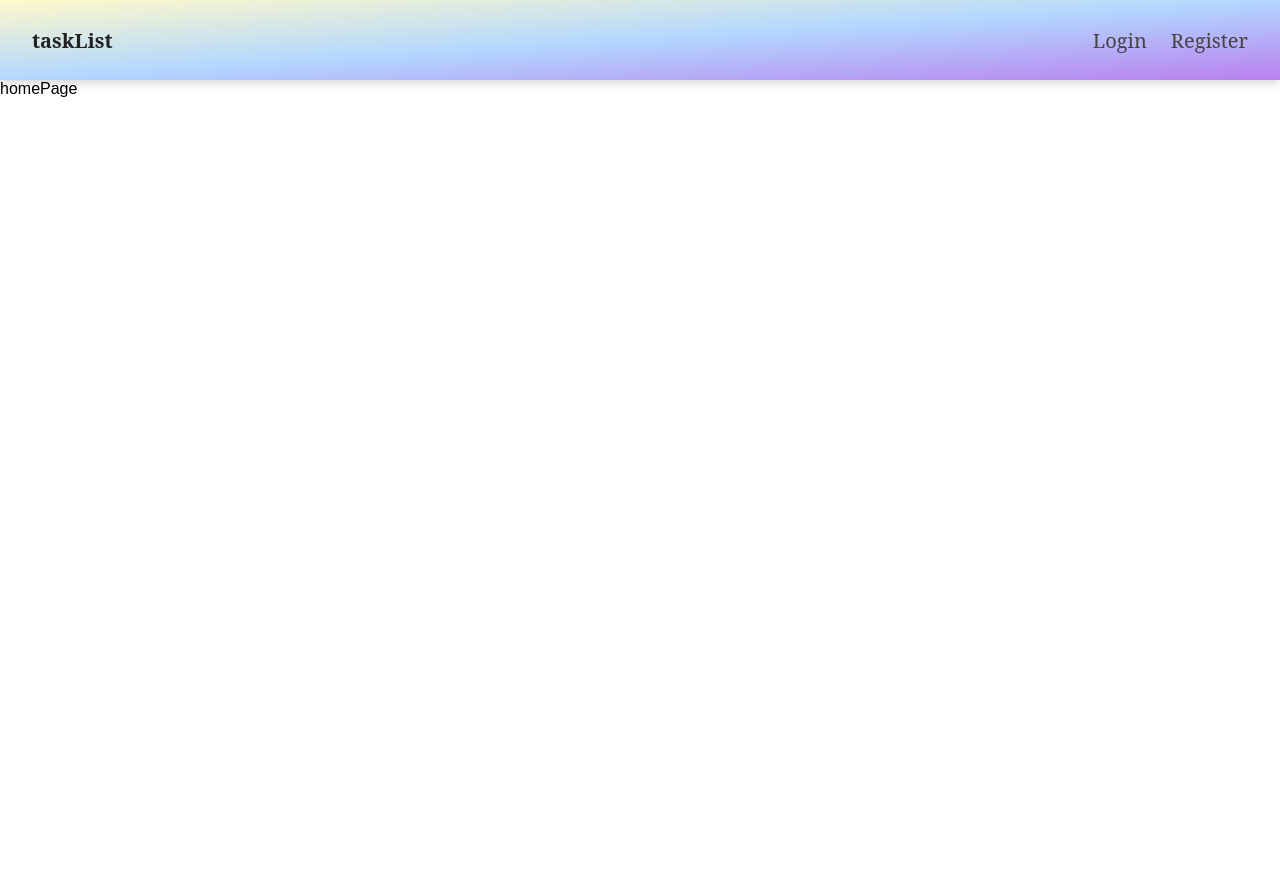
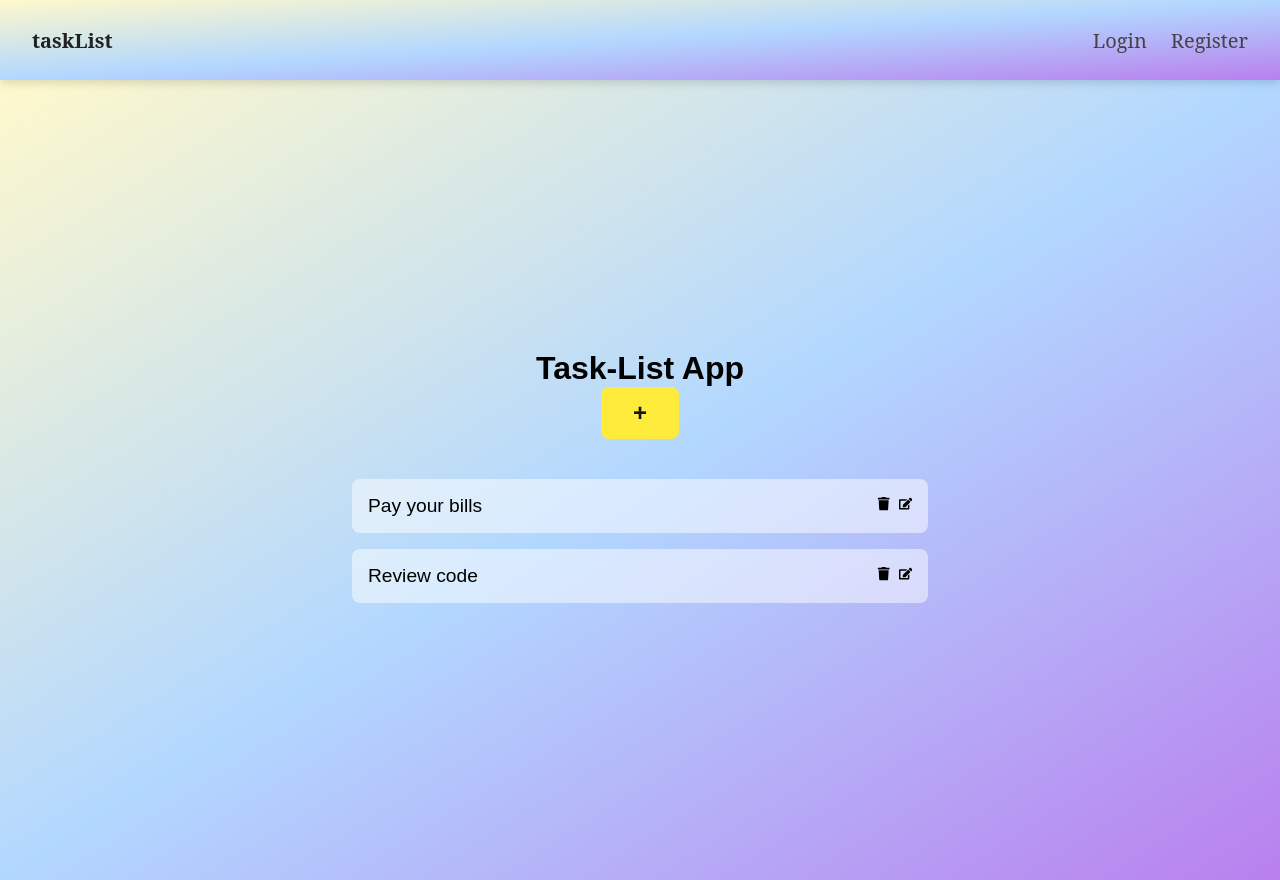
Before and after one commit to AndriesMathenjwa/Task-List-app, a Next.js app: page / in a window 1280 px wide. Before the commit the page ends 800 px from the top, so only its background shows below. Built offline with nearby package versions, Linux system fonts and the light colour scheme.

Commit message:
home page adding tasks

```diff
--- /dev/null
+++ b/src/app/homePage.scss
@@ -0,0 +1,121 @@
+.task-app {
+  height: 100vh;
+  display: flex;
+  flex-direction: column;
+  align-items: center;
+  justify-content: center;
+  background: linear-gradient(to bottom right, rgba(255, 223, 0, 0.2), rgba(0, 123, 255, 0.3), rgba(138, 43, 226, 0.6));
+}
+
+.task-header {
+  font-size: 2rem;
+  font-family: monospace;
+  font-weight: 600;
+  background-color: #FFEB3B;
+  padding: 0.5rem 1rem;
+  border-radius: 0.5rem;
+  color: #000;
+  margin-bottom: 2rem;
+}
+
+.add-task-btn {
+  padding: 0.75rem 2rem;
+  font-size: 1.5rem;
+  font-weight: bold;
+  color: #171414;
+  background-color: #FFEB3B;
+  border: none;
+  border-radius: 8px;
+  cursor: pointer;
+  transition: background-color 0.3s;
+  margin-bottom: 2rem;
+
+  &:hover {
+      background-color: #b4a732;
+  }
+}
+
+.task-form {
+  display: flex;
+  flex-direction: column;
+  align-items: center;
+  width: 45%;
+  background-color: rgba(255, 255, 255, 0.3);
+  border-radius: 10px;
+  padding: 2rem;
+  box-shadow: 0 4px 8px rgba(0, 0, 0, 0.2);
+  margin-bottom: 2rem;
+
+  input, textarea {
+      padding: 0.75rem;
+      font-size: 1rem;
+      border: 1px solid #ddd;
+      border-radius: 4px;
+      background: rgb(222, 208, 208);
+      color: #000;
+      margin-top: 0.5rem;
+      width: 100%;
+
+      &:focus {
+          outline: none;
+          box-shadow: 0 0 0 2px rgba(0, 123, 255, 0.2);
+      }
+  }
+
+  button {
+      padding: 0.75rem;
+      font-size: 1rem;
+      font-weight: bold;
+      color: #171414;
+      background-color: #FFEB3B;
+      border: none;
+      border-radius: 4px;
+      cursor: pointer;
+      transition: background-color 0.3s;
+      margin-top: 1rem;
+
+      &:hover {
+          background-color: #b4a732;
+      }
+  }
+}
+
+.task-list {
+  width: 45%;
+  display: flex;
+  flex-direction: column;
+  align-items: flex-start;
+
+  .task {
+      width: 100%;
+      background-color: rgba(255, 255, 255, 0.5);
+      border-radius: 8px;
+      padding: 1rem;
+      margin: 0.5rem 0;
+      display: flex;
+      justify-content: space-between;
+      align-items: center;
+
+      p {
+          margin: 0;
+          font-size: 1.2rem;
+          font-weight: 500;
+      }
+
+      .task-actions {
+          display: flex;
+
+          button {
+              background: transparent;
+              border: none;
+              cursor: pointer;
+              margin-left: 0.5rem;
+              transition: color 0.3s;
+
+              &:hover {
+                  color: #FFEB3B;
+              }
+          }
+      }
+  }
+}
--- a/src/app/page.tsx
+++ b/src/app/page.tsx
@@ -1,10 +1,77 @@
+"use client"
 import Image from "next/image";
-import styles from "./page.module.css";
+import "./homePage.scss";
+import { db } from "@/services/firebase";
+import { collection, addDoc, getDoc, deleteDoc, query, serverTimestamp, orderBy, doc,updateDoc, getDocs, DocumentReference} from "firebase/firestore"
+import React, {useState, useEffect} from 'react'
+import { FaTrash, FaEdit } from "react-icons/fa";
+
+
+interface TaskData {
+  category: string;
+  title: string;
+  details: string;
+}
 
 export default function Home() {
+  const [tasks, setTasks] = useState<TaskData[]>([
+    { category: "Personal", title: "Pay your bills", details: "Electricity and water bills" },
+    { category: "Work", title: "Review code", details: "Check PRs and refactor" },
+  ]);
+  const [showForm, setShowForm] = useState(false);
+  const [category, setCategory] = useState("");
+  const [title, setTitle] = useState("");
+  const [details, setDetails] = useState("");
+
+  const handleAddTask = () => {
+    const newTask = { category, title, details };
+    setTasks([...tasks, newTask]);
+    setCategory("");
+    setTitle("");
+    setDetails("");
+    setShowForm(false);
+  };
+
   return (
-    <div >
-       homePage
+    <div className="task-app">
+      <h1>Task-List App</h1>
+      <button className="add-task-btn" onClick={() => setShowForm(true)}>+</button>
+
+      {showForm && (
+        <div className="task-form">
+          <input
+            type="text"
+            placeholder="Category"
+            value={category}
+            onChange={(e) => setCategory(e.target.value)}
+          />
+          <input
+            type="text"
+            placeholder="Title"
+            value={title}
+            onChange={(e) => setTitle(e.target.value)}
+          />
+          <textarea
+            placeholder="Details"
+            value={details}
+            onChange={(e) => setDetails(e.target.value)}
+          ></textarea>
+          <button onClick={handleAddTask}>Add Task</button>
+          <button onClick={() => setShowForm(false)}>Cancel</button>
+        </div>
+      )}
+
+      <div className="task-list">
+        {tasks.map((task, index) => (
+          <div className="task" key={index}>
+            <p>{task.title}</p>
+            <div className="task-actions">
+            <button><FaTrash /></button>
+            <button><FaEdit /></button>
+            </div>
+          </div>
+        ))}
+      </div>
     </div>
   );
 }
--- a/src/services/firebase.ts
+++ b/src/services/firebase.ts
@@ -1,6 +1,7 @@
 // Import the functions you need from the SDKs you need
 import { initializeApp } from "firebase/app";
 import { getAuth } from "firebase/auth";
+import { getFirestore } from "firebase/firestore";
 // TODO: Add SDKs for Firebase products that you want to use
 // https://firebase.google.com/docs/web/setup#available-libraries
 
@@ -17,3 +18,4 @@ const firebaseConfig = {
 // Initialize Firebase
 const app = initializeApp(firebaseConfig);
 export const auth = getAuth(app);
+export const db = getFirestore(app);
```
Also changed, not shown: src/app/page.module.css (deleted, +0 -168 lines).
